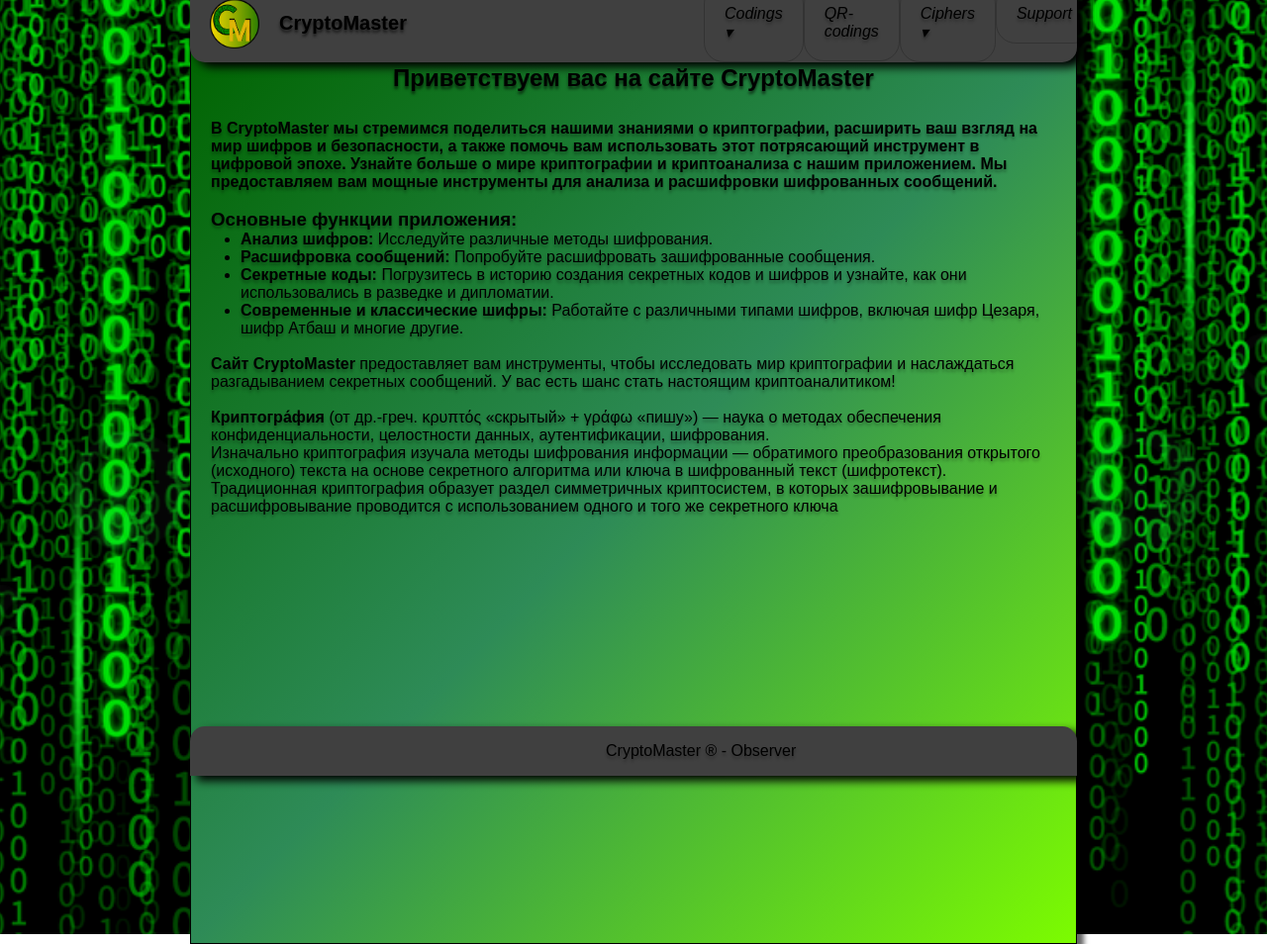
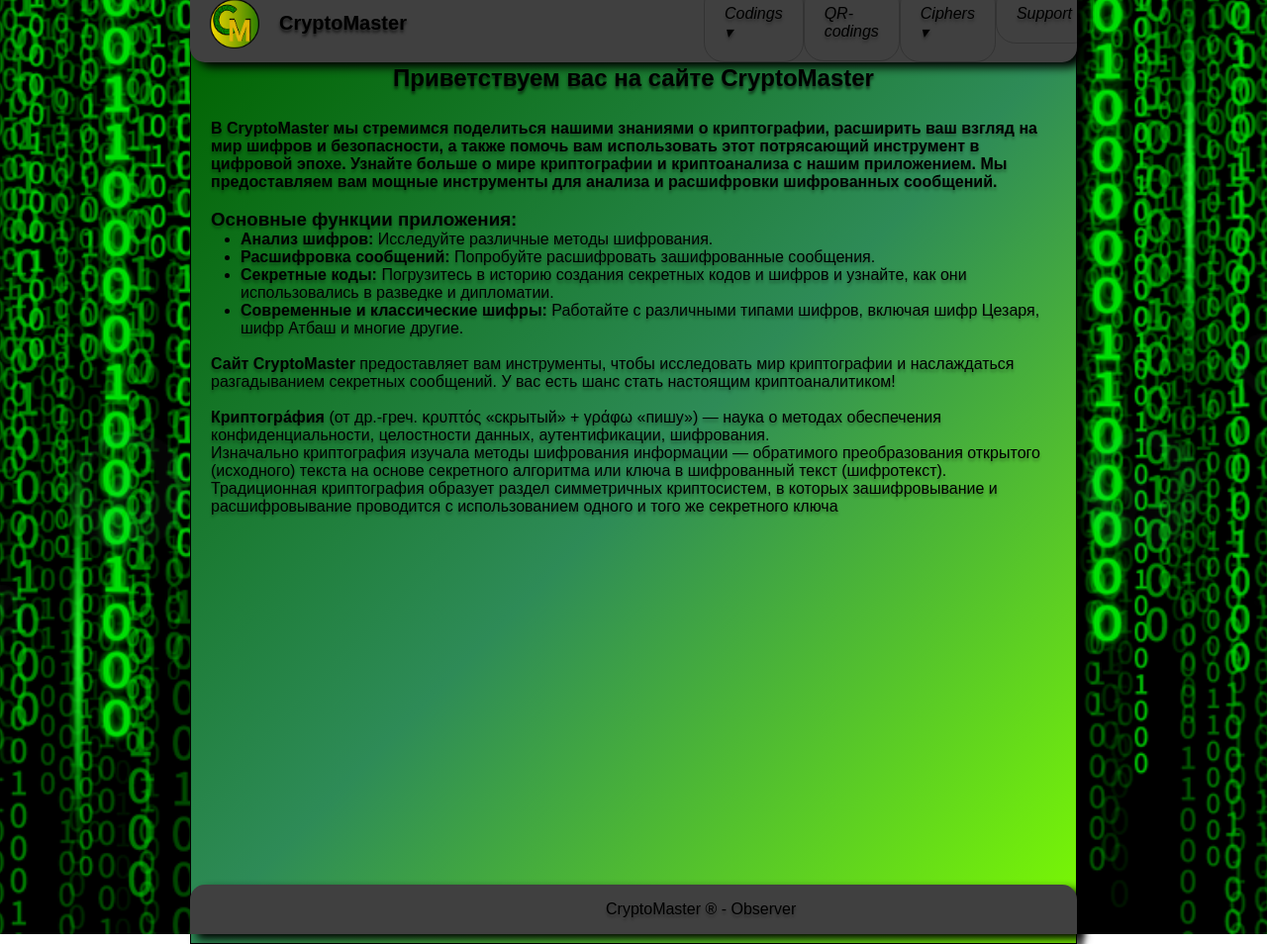
Before and after one commit to 7KaZaX7/SuitCryptoMaster, a Flask app: page /CryptoMaster in a window 1280 px wide. Shown: the part 16-970 px from the top of the page at 99% size. Run offline with Flask 3, Linux system fonts and the light colour scheme.

Commit message:
footer update

```diff
--- a/static/css/main.css
+++ b/static/css/main.css
@@ -110,8 +110,8 @@
 }
 
 footer{
-    position: fixed;
-    bottom: 0;
+    position: absolute;
+    bottom: -20vh;
     right: 15%;
     left: 15%;
     height: 50px;
```
